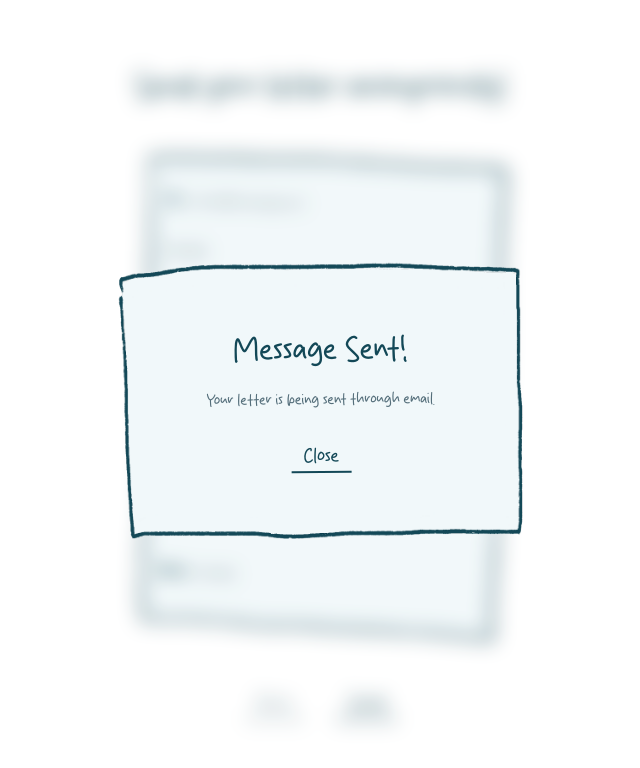
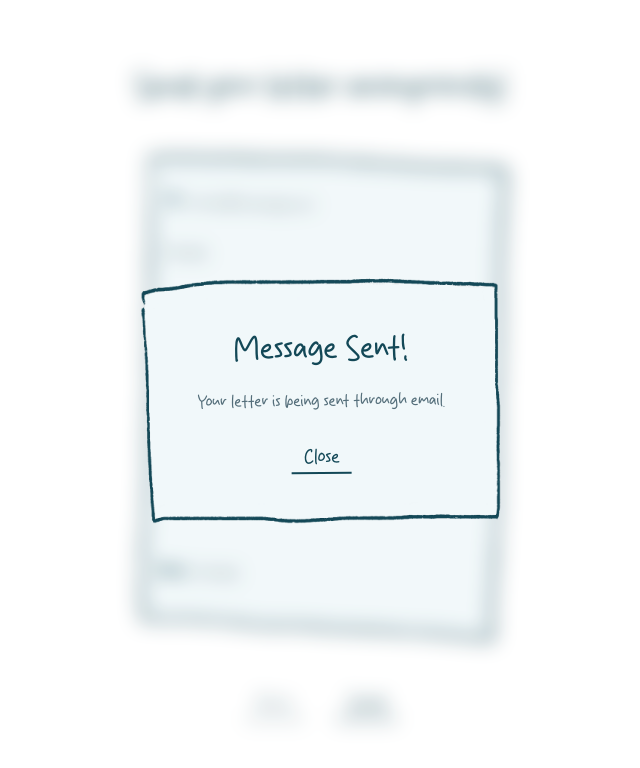
Before and after one commit to hwllojeena/lettersender, a Next.js app: page /write in a window 1280 px wide. Both pictures are taken after typing "name@example.com", "Sample", "Sample" into the empty fields and a click on the button "Send". Shown: the top 768 px of the page, without its empty margins (319-959 px from the left). Built offline with nearby package versions, Linux system fonts and the light colour scheme.

Commit message:
refined popup size and adjusted font sizes for better readability

```diff
--- a/src/app/write/page.js
+++ b/src/app/write/page.js
@@ -94,7 +94,7 @@ export default function Write() {
                                     border: 'none',
                                     outline: 'none',
                                     fontFamily: 'inherit',
-                                    fontSize: '1.2rem',
+                                    fontSize: '1.3rem',
                                     color: 'inherit'
                                 }}
                             />
@@ -133,7 +133,7 @@ export default function Write() {
                                     border: 'none',
                                     outline: 'none',
                                     fontFamily: 'inherit',
-                                    fontSize: '1.2rem',
+                                    fontSize: '1.3rem',
                                     color: 'inherit'
                                 }}
                             />
@@ -174,7 +174,7 @@ export default function Write() {
                     <div style={{
                         position: 'relative',
                         width: '100%',
-                        maxWidth: '450px',
+                        maxWidth: '400px',
                         aspectRatio: '3/2',
                         display: 'flex',
                         flexDirection: 'column',
@@ -198,10 +198,10 @@ export default function Write() {
                             transform: 'rotate(-0.5deg)' // Slight tilt to match the hand-drawn feel
                         }}>
                             <h2 className="home-title" style={{ fontSize: '2.5rem', color: '#134857', fontWeight: '500' }}>Message Sent!</h2>
-                            <p style={{ fontSize: '1.2rem', lineHeight: '1.4', color: '#546e7a' }}>
+                            <p style={{ fontSize: '1.3rem', lineHeight: '1.4', color: '#546e7a' }}>
                                 Your letter is being sent through email.
                             </p>
-                            <Link href="/" className="btn-primary" style={{ alignSelf: 'center', marginTop: '0.5rem' }}>
+                            <Link href="/" className="btn-primary home-button" style={{ alignSelf: 'center', marginTop: '0.5rem' }}>
                                 Close
                             </Link>
                         </div>
```
